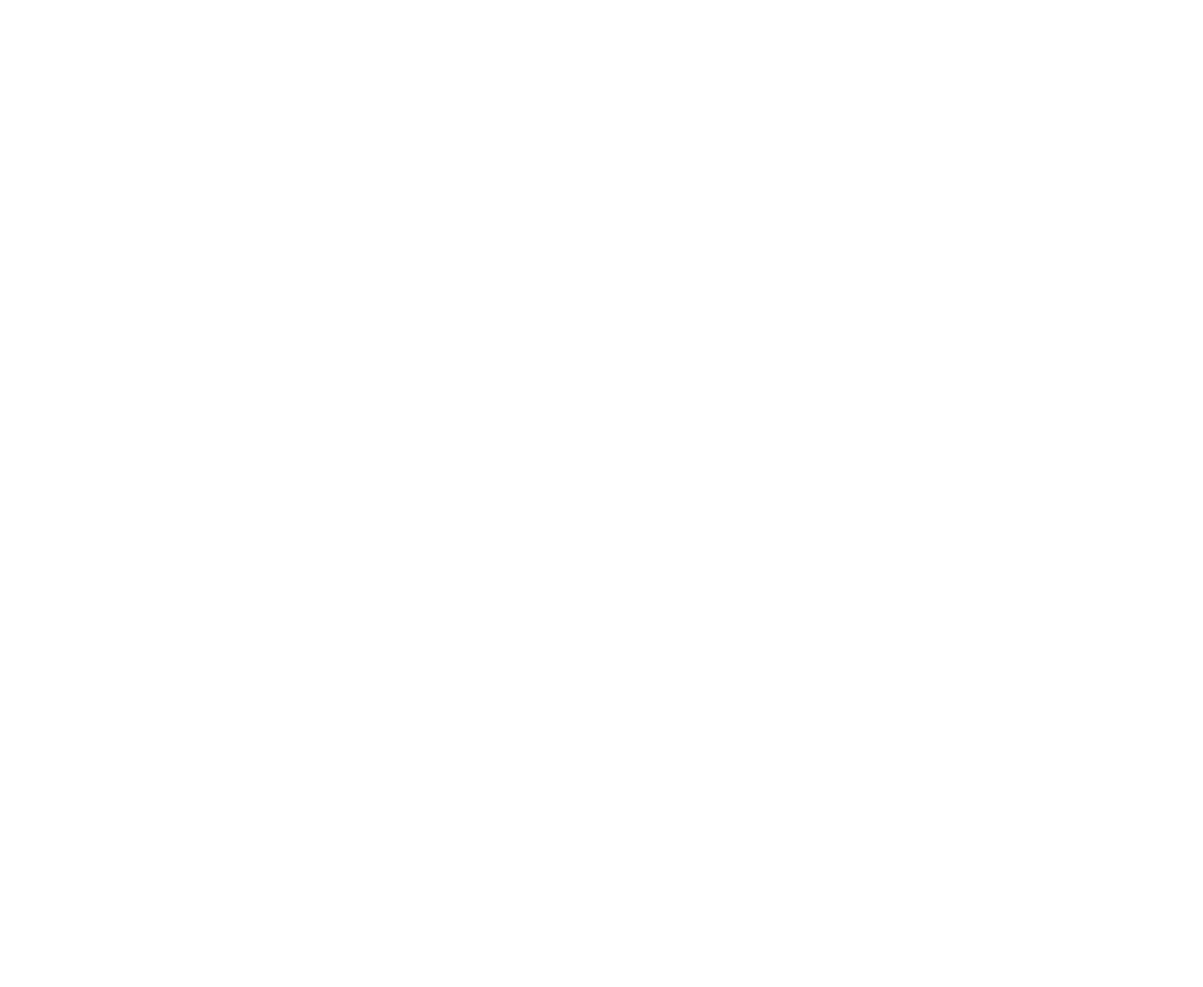
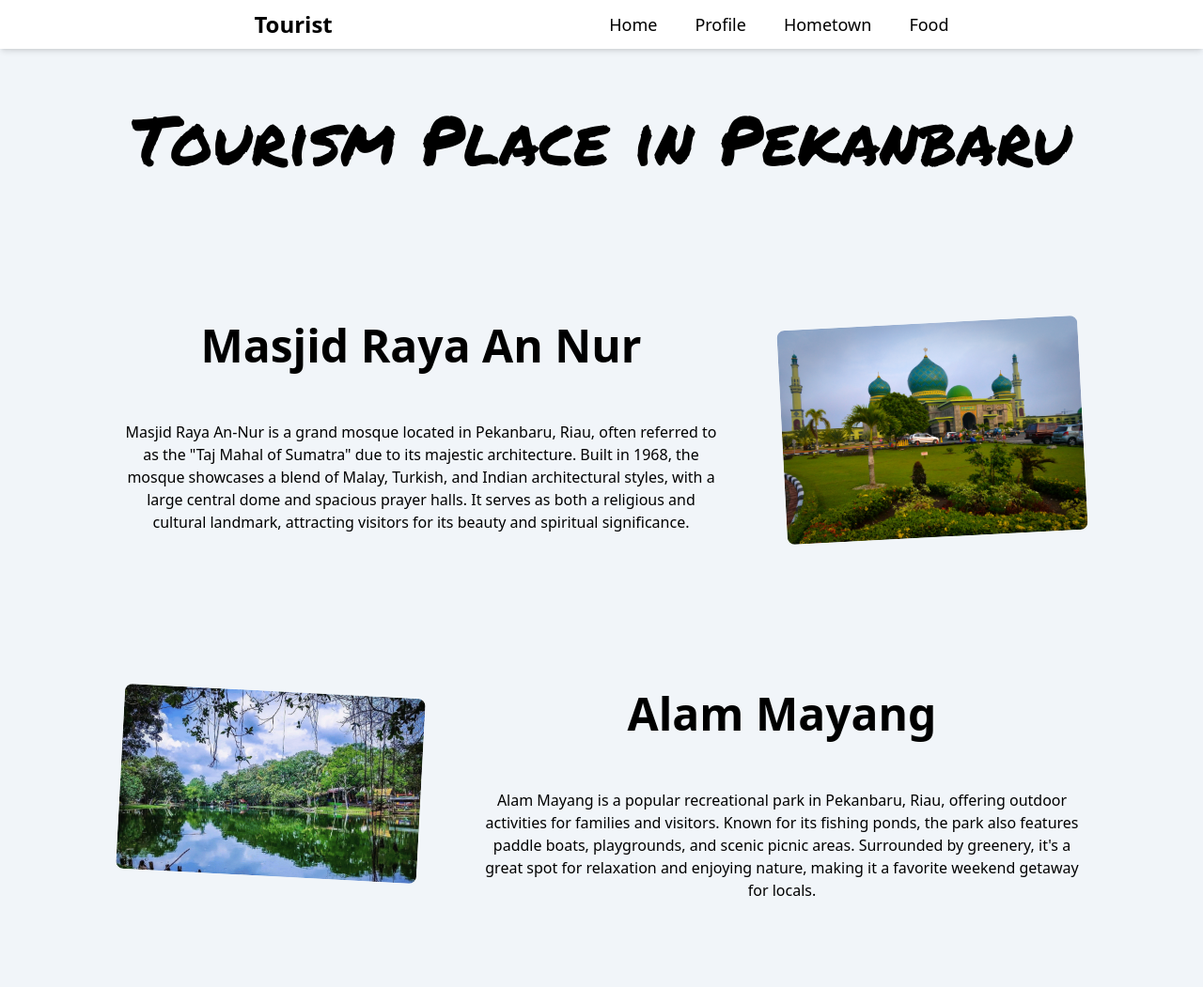
Before and after one commit to kev1nandreas/Quiz-1-Web-Programming, a plain HTML site: page quiz1/tourist.html in a window 1280 px wide. Shown: the top 1051 px of the page at 94% size. Before the commit the page ends 800 px from the top, so only its background shows below. Drawn offline with nearby package versions, Linux system fonts and the light colour scheme.

```diff
--- a/quiz1/tourist.html
+++ b/quiz1/tourist.html
@@ -0,0 +1,78 @@
+<!DOCTYPE html>
+<html lang="en">
+
+<head>
+    <meta charset="UTF-8">
+    <meta name="viewport" content="width=device-width, initial-scale=1.0">
+    <title>Tourist | My Personal Site</title>
+    <script src="https://cdn.tailwindcss.com"></script>
+    <link rel="shortcut icon" href="../assets/icon.png" type="image/x-icon">
+    <link rel="preconnect" href="https://fonts.googleapis.com">
+    <link rel="preconnect" href="https://fonts.gstatic.com" crossorigin>
+    <link href="https://fonts.googleapis.com/css2?family=Permanent+Marker&display=swap" rel="stylesheet">
+    <style>
+        .permanent-marker-regular {
+            font-family: "Permanent Marker", cursive;
+            font-weight: 400;
+            font-style: normal;
+        }
+    </style>
+</head>
+
+<body class="bg-slate-100">
+    <!-- navbar -->
+    <div class="bg-white p-2 flex justify-evenly items-center gap-8 shadow-md fixed w-full top-0 z-10">
+        <div>
+            <a href="tourist.html">
+                <h1 class="font-bold text-[1.5rem] text-center">Tourist</h1>
+            </a>
+        </div>
+        <div class="flex justify-center align-middle gap-10 md:text-lg">
+            <a class="hover:font-semibold" href="index.html">Home</a>
+            <a class="hover:font-semibold" href="profile.html">Profile</a>
+            <a class="hover:font-semibold" href="hometown.html">Hometown</a>
+            <a class="hover:font-semibold" href="food.html">Food</a>
+        </div>
+    </div>
+
+    <div class="mt-28 text-center">
+        <h1 class="text-7xl permanent-marker-regular">Tourism Place in Pekanbaru</h1>
+
+        <div class="p-8 mt-32 flex justify-center gap-16">
+            <div class="text-center max-w-[40rem]">
+                <h1 class="text-5xl font-bold">Masjid Raya An Nur</h1>
+                <p class="my-14">Masjid Raya An-Nur is a grand mosque located in Pekanbaru, Riau, often referred to as the "Taj Mahal of Sumatra" due to its majestic architecture. Built in 1968, the mosque showcases a blend of Malay, Turkish, and Indian architectural styles, with a large central dome and spacious prayer halls. It serves as both a religious and cultural landmark, attracting visitors for its beauty and spiritual significance.
+                </p>
+            </div>
+            <div class="hidden xl:inline-block">
+                <img class="w-80 -rotate-3 rounded-lg" src="../assets/an nur.jpeg" alt="">
+            </div>
+        </div>
+
+        <div class="p-8 mt-12 flex justify-center gap-16">
+            <div class="hidden xl:inline-block">
+                <img class="w-80 rotate-3 rounded-lg" src="../assets/alam mayang.png" alt="">
+            </div>
+            <div class="text-center max-w-[40rem]">
+                <h1 class="text-5xl font-bold">Alam Mayang</h1>
+                <p class="my-14">Alam Mayang is a popular recreational park in Pekanbaru, Riau, offering outdoor activities for families and visitors. Known for its fishing ponds, the park also features paddle boats, playgrounds, and scenic picnic areas. Surrounded by greenery, it's a great spot for relaxation and enjoying nature, making it a favorite weekend getaway for locals.
+                </p>
+            </div>
+
+        </div>
+
+        <div class="p-8 mt-12 flex justify-center gap-16">
+            <div class="text-center max-w-[40rem]">
+                <h1 class="text-5xl font-bold">Soeman HS Library</h1>
+                <p class="my-14">Soeman HS Library is a prominent public library in Pekanbaru, Riau, named after the famous Indonesian writer Soeman HS. Known for its unique, modern architecture resembling a traditional bookstand, the library serves as a cultural and educational hub. It houses an extensive collection of books, including a dedicated section on Malay literature, and offers various facilities like reading rooms, a children’s area, and multimedia services, making it a must-visit for literature enthusiasts.
+                </p>
+            </div>
+            <div class="hidden xl:inline-block">
+                <img class="w-80 -rotate-3 rounded-lg" src="../assets/soeman hs.jpg" alt="">
+            </div>
+        </div>
+    </div>
+
+</body>
+
+</html>
```
Also changed, not shown: quiz1/profile.html (+2 -2 lines).
